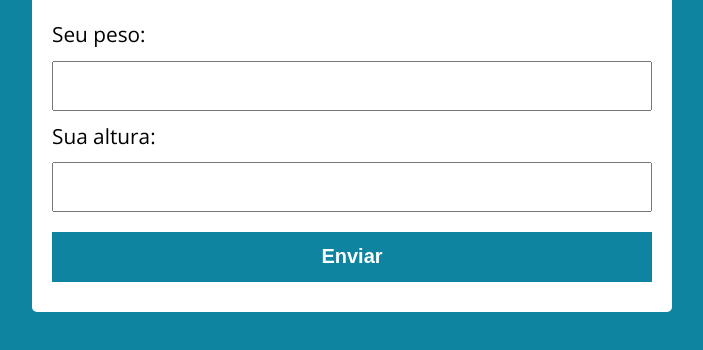
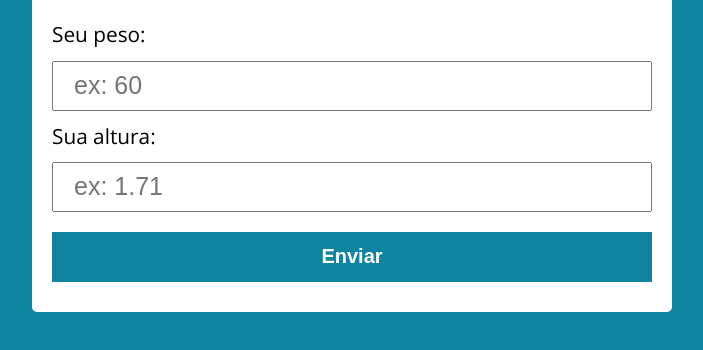
Before and after one commit to marcelofroes/calculadora-de-IMC, a plain HTML site: page index.html in a window 1280 px wide. Shown: the part 530-880 px from the top of the page, without its empty margins (288-991 px from the left). Drawn offline with nearby package versions, Linux system fonts and the light colour scheme.

Commit message:
second commit

```diff
--- a/index.html
+++ b/index.html
@@ -50,10 +50,10 @@
       <h1>Calcule seu IMC</h1>
       <form id="formulario" action="/" method="post">
         <label for="peso">Seu peso:</label>
-        <input type="text" id="peso" />
+        <input type="text" id="peso" placeholder="ex: 60" />
 
         <label for="peso">Sua altura:</label>
-        <input type="text" id="altura" />
+        <input type="text" id="altura" placeholder="ex: 1.71" />
 
         <button type="submit" id="calcular-imc" class="botao">Enviar</button>
       </form>
```
